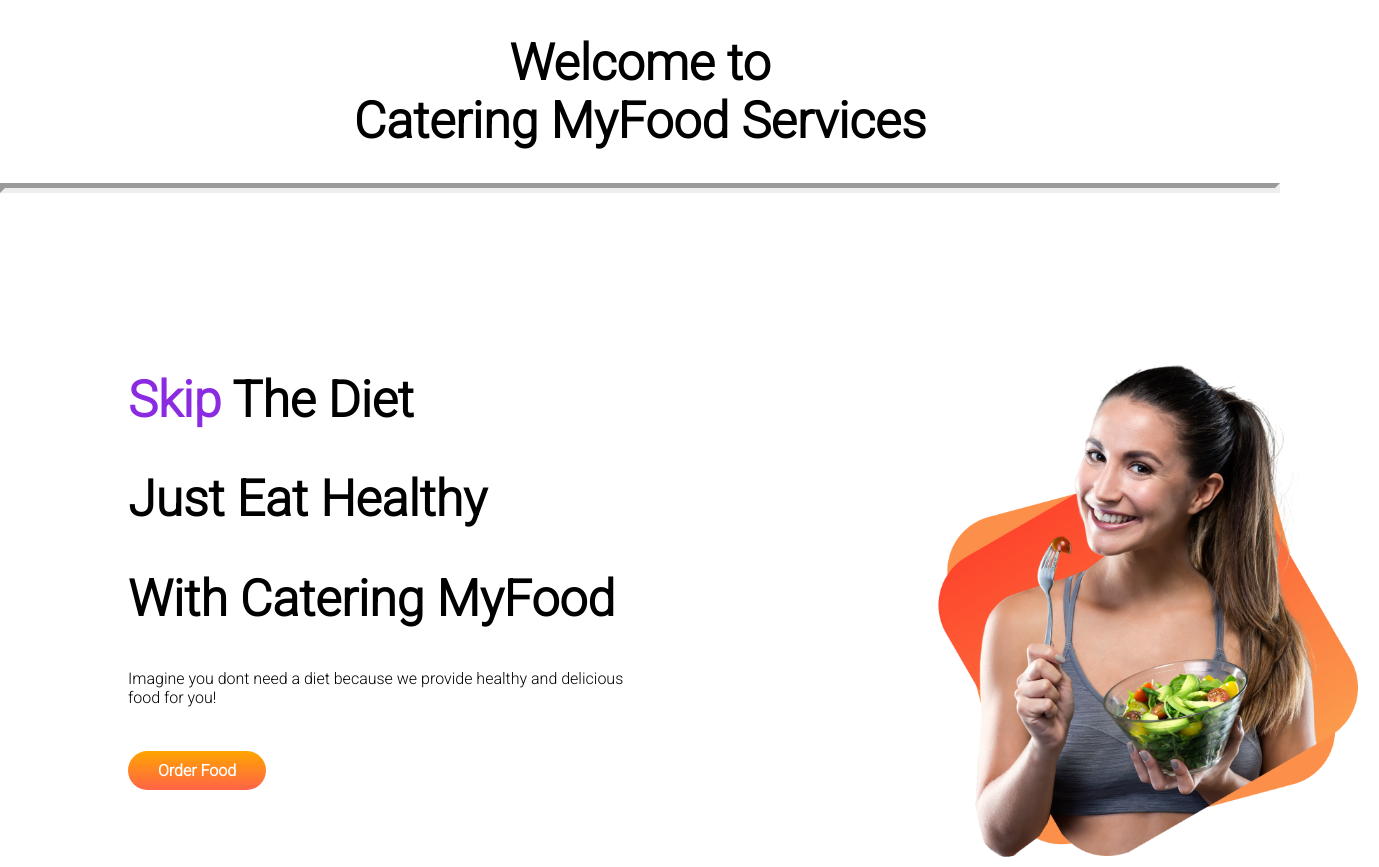
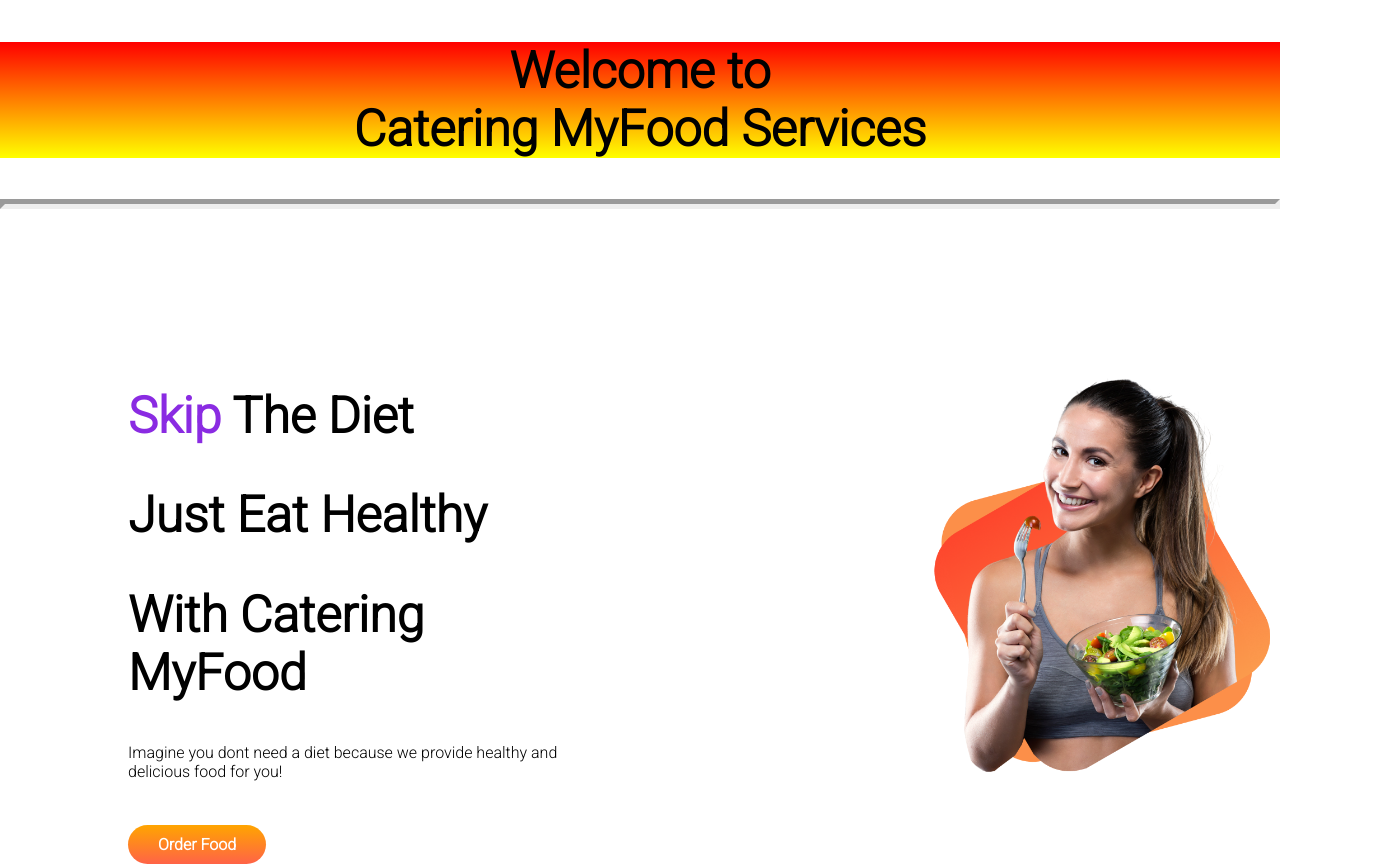
Before and after one commit to binarychild/catering-myfood, a plain HTML site: page index.html in a window 1280 px wide. Shown: the top 867 px of the page, 1379 px wide, since content can reach past the window. Drawn offline with Linux system fonts and the light colour scheme.

Commit message:
gradient header added

```diff
--- a/index.html
+++ b/index.html
@@ -15,7 +15,12 @@
 </head>
 
 <body>
-    <h1 class="maintitle">Welcome to<br>Catering MyFood Services</h1>
+    <section id="gradient-header">
+        <div>
+            <h1 class="maintitle">Welcome to<br>Catering MyFood Services</h1>
+        </div>
+    </section>
+
     <hr>
 
     <section class="flexible-container">
--- a/style.css
+++ b/style.css
@@ -3,6 +3,10 @@ body{
     font-family: 'Roboto', sans-serif;
     margin:0;
 
+}
+#gradient-header {
+    height: 120git px;
+    background-image: linear-gradient(red,yellow);
 }
 
 h1{
@@ -44,10 +48,11 @@ hr {
     width: 50%;
     padding-top:10%;
     padding-left: 10%;
+    padding-right: 4%;
 }
 
 .share-width img{
-    width: 90%;
+    width: 80%;
     padding-left: 150px;
     padding-top: 25px;
 }
```
